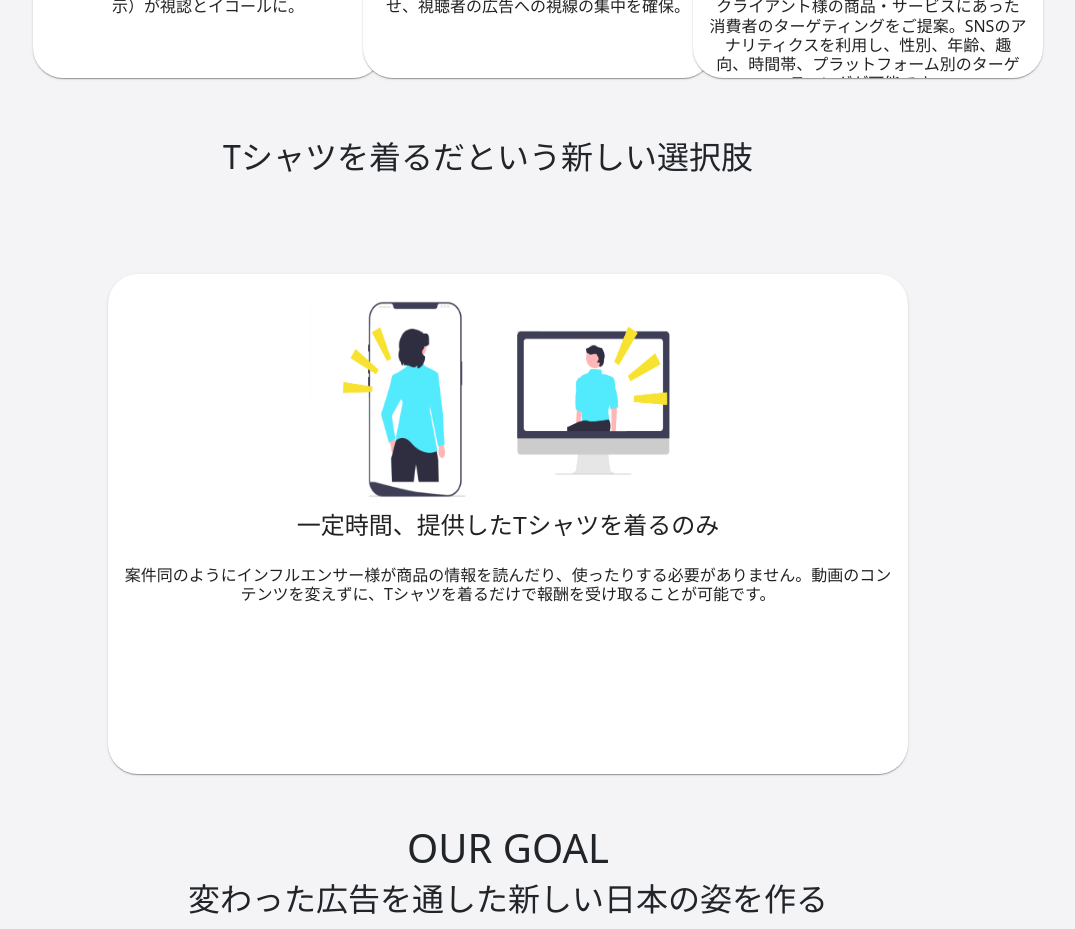
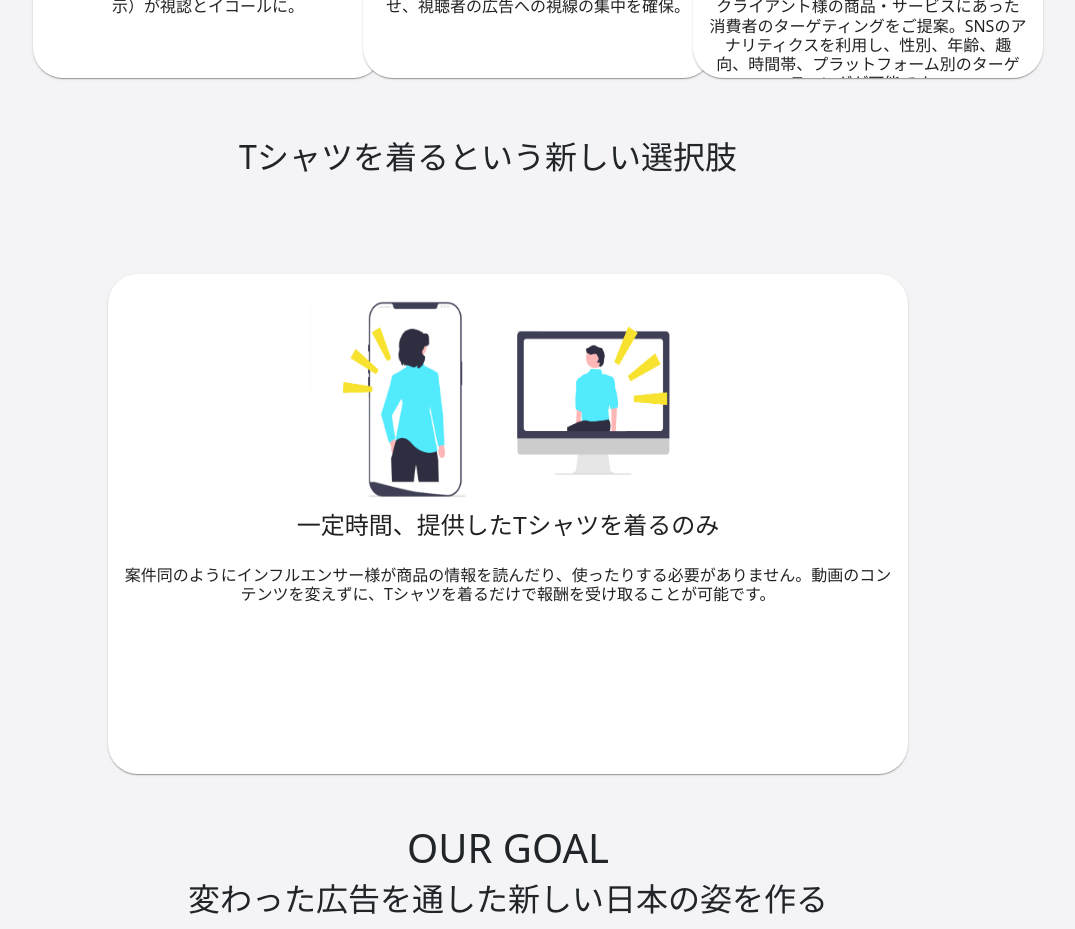
Before and after one commit to kfc0105/tflyer_webapp, a React (Create React App) app: page / in a window 1280 px wide. Shown: the part 2780-3709 px from the top of the page, without its empty margins (132-1207 px from the left). Built offline with nearby package versions, Linux system fonts and the light colour scheme.

Commit message:
Fixed typo

```diff
--- a/src/App.js
+++ b/src/App.js
@@ -21,6 +21,8 @@ import feature4 from "./main_images/スクリーンショット 2022-10-28 19.16
 //import Stack from '@mui/material/Stack';
 import {Stack, Button, Box, Typography, CardContent, Card} from "@mui/material";
 import ContactForm from './ContactForm';
+
+//If running into gh-pages only showing readMe page use: https://www.pluralsight.com/guides/fix-create-react-app-showing-readme.md
 
 function App() {
   useEffect(() => {
@@ -156,7 +158,7 @@ function App() {
         >
           <div style={{margin: 50}}>
           <h2>
-            Tシャツを着るだという新しい選択肢
+            Tシャツを着るという新しい選択肢
           </h2>
           </div>
           <Grid item xs={12}>
```
